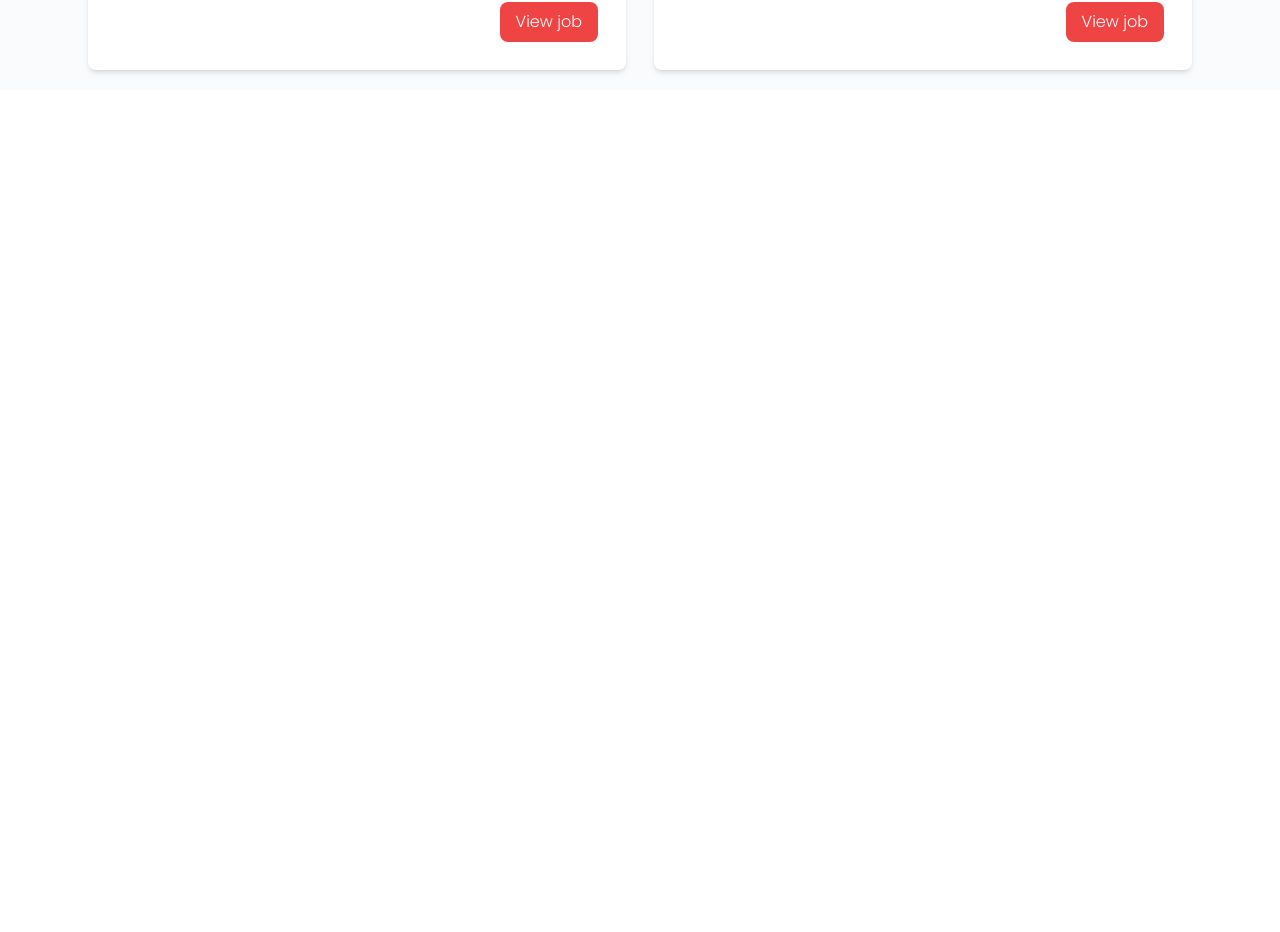
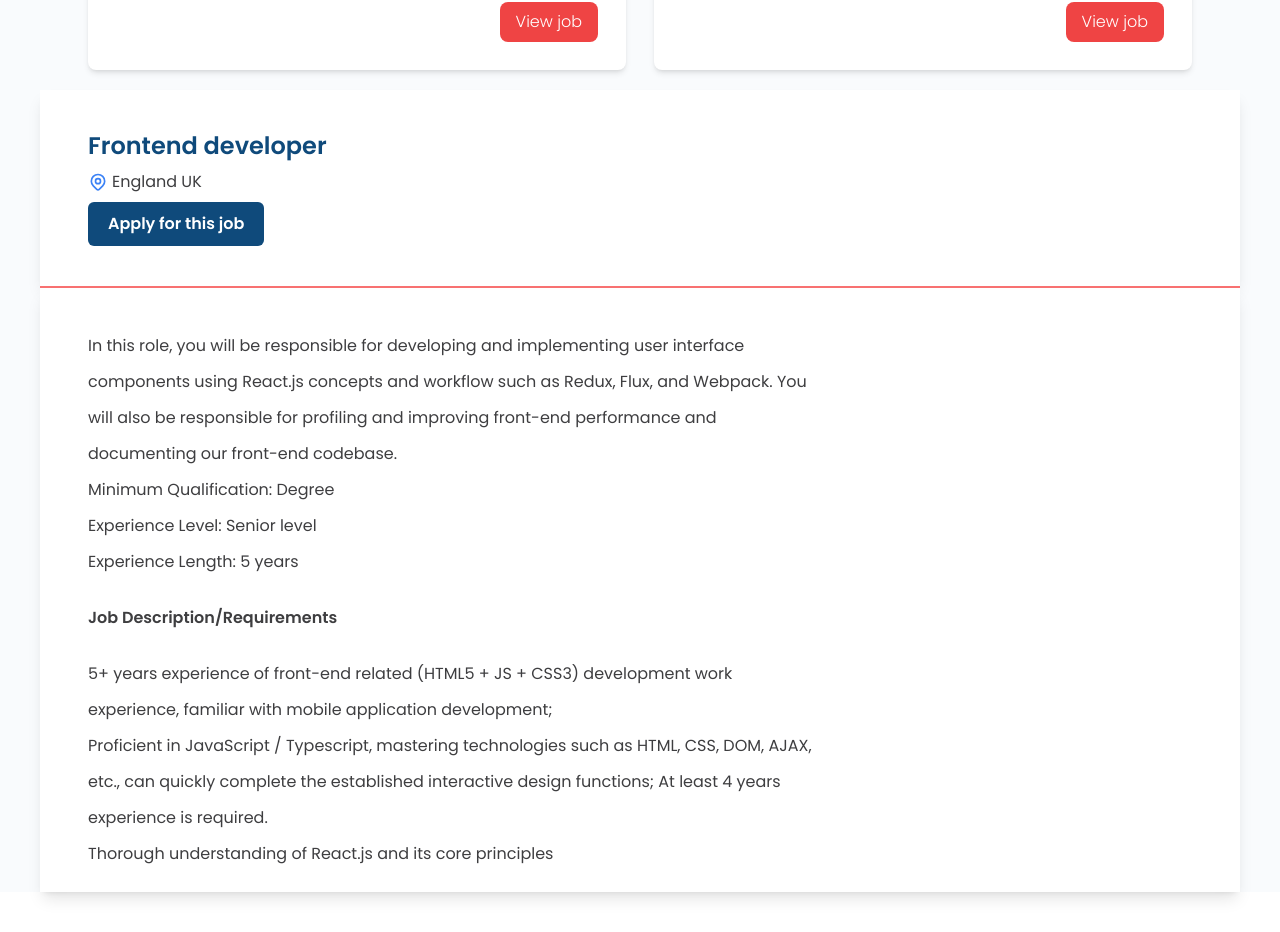
Before and after one commit to Ademayowa/jobapp-v3, a Next.js app: page / in a window 1280 px wide. Shown: the part 1018-1950 px from the top of the page. Before the commit the page ends 1108 px from the top, so only its background shows below. Built offline with nearby package versions, Linux system fonts and the light colour scheme.

Commit message:
added single job page:hardcoded texts

```diff
--- /dev/null
+++ b/components/JobDetails.js
@@ -0,0 +1,64 @@
+import { LocationMarkerIcon } from '@heroicons/react/outline';
+
+export default function JobDetails() {
+  return (
+    <div className='mb-10'>
+      <div className='px-10 mx-10 md:px-12 py-5 shadow-lg bg-white'>
+        <div className='my-5'>
+          <h2 className='text-blueColor font-bold text-2xl mt-2'>
+            Frontend developer
+          </h2>
+          <div className='flex items-center mt-2 space-x-1'>
+            <LocationMarkerIcon className='w-5 h-5 text-blue-500' />
+            <p className='text-[#3E3E40]'>England UK</p>
+          </div>
+          <button className='mt-2 rounded-md bg-blueColor px-5 py-2.5 text-white font-bold'>
+            Apply for this job
+          </button>
+        </div>
+      </div>
+
+      <div className=''>
+        <hr className='border-b border-red-400 mx-10' />
+      </div>
+
+      <div className='px-10 mx-10 md:px-12 py-5 shadow-lg bg-white text-[#3E3E40]'>
+        <div className='md:w-8/12 mt-5 text-sm md:text-base !leading-9'>
+          <p>
+            In this role, you will be responsible for developing and
+            implementing user interface components using React.js concepts and
+            workflow such as Redux, Flux, and Webpack. You will also be
+            responsible for profiling and improving front-end performance and
+            documenting our front-end codebase.
+          </p>
+
+          <ul>
+            <li>Minimum Qualification: Degree</li>
+            <li>Experience Level: Senior level</li>
+            <li> Experience Length: 5 years</li>
+          </ul>
+
+          <div>
+            <h4 className='my-5 font-bold'>Job Description/Requirements</h4>
+            <ul>
+              <li>
+                5+ years experience of front-end related (HTML5 + JS + CSS3)
+                development work experience, familiar with mobile application
+                development;
+              </li>
+              <li>
+                Proficient in JavaScript / Typescript, mastering technologies
+                such as HTML, CSS, DOM, AJAX, etc., can quickly complete the
+                established interactive design functions; At least 4 years
+                experience is required.
+              </li>
+              <li>
+                Thorough understanding of React.js and its core principles
+              </li>
+            </ul>
+          </div>
+        </div>
+      </div>
+    </div>
+  );
+}
--- a/components/Search.js
+++ b/components/Search.js
@@ -2,7 +2,7 @@ import { SearchIcon, LocationMarkerIcon } from '@heroicons/react/outline';
 
 export default function Search() {
   return (
-    <div className='flex flex-col md:flex-row justify-between bg-white -mt-10       shadow-lg rounded-lg mx-12 px-5 py-10 md:p-5'>
+    <div className='flex flex-col md:flex-row justify-between bg-white -mt-10 shadow-lg rounded-lg mx-12 px-5 py-10 md:p-5'>
       <div className='flex items-center space-x-2'>
         <SearchIcon className='hidden md:block h-5 w-5 text-sky-500' />
         <input
--- a/data.js
+++ b/data.js
@@ -32,3 +32,23 @@ export const jobs = [
       'The ideal candidate should be able to work with designers, back-end developers and with front-end web technologies',
   },
 ];
+
+export const details = [
+  {
+    id: 1,
+    text: 'In this role, you will be responsible for developing and implementing user interface components using React.js concepts and workflow such as Redux, Flux, and Webpack. You will also be responsible for profiling and improving front-end performance and documenting our front-end codebase',
+    qualification: [
+      'Minimum Qualification: Degree',
+      'Experience Level: Senior level',
+      'Experience Length: 5 years',
+    ],
+    requirements: [
+      '5+ years experience of front-end related (HTML5 + JS + CSS3) development work experience, familiar with mobile application development',
+      'Proficient in JavaScript / Typescript, mastering technologies such as HTML, CSS, DOM, AJAX, etc., can quickly complete the established interactive design functions; At least 4 years experience is required.',
+      'Experience Length: 5 years',
+      'Thorough understanding of React.js and its core principles',
+      'Experience with popular React.js workflows (such as Flux or Redux)',
+      'Familiarity with RESTful API’s',
+    ],
+  },
+];
--- a/pages/index.js
+++ b/pages/index.js
@@ -1,5 +1,6 @@
 import Header from '@/components/Header';
 import Hero from '@/components/Hero';
+import JobDetails from '@/components/JobDetails';
 import Jobs from '@/components/Jobs';
 import Search from '@/components/Search';
 
@@ -10,6 +11,7 @@ export default function Home() {
       <Hero />
       <Search />
       <Jobs />
+      <JobDetails />
     </div>
   );
 }
```
